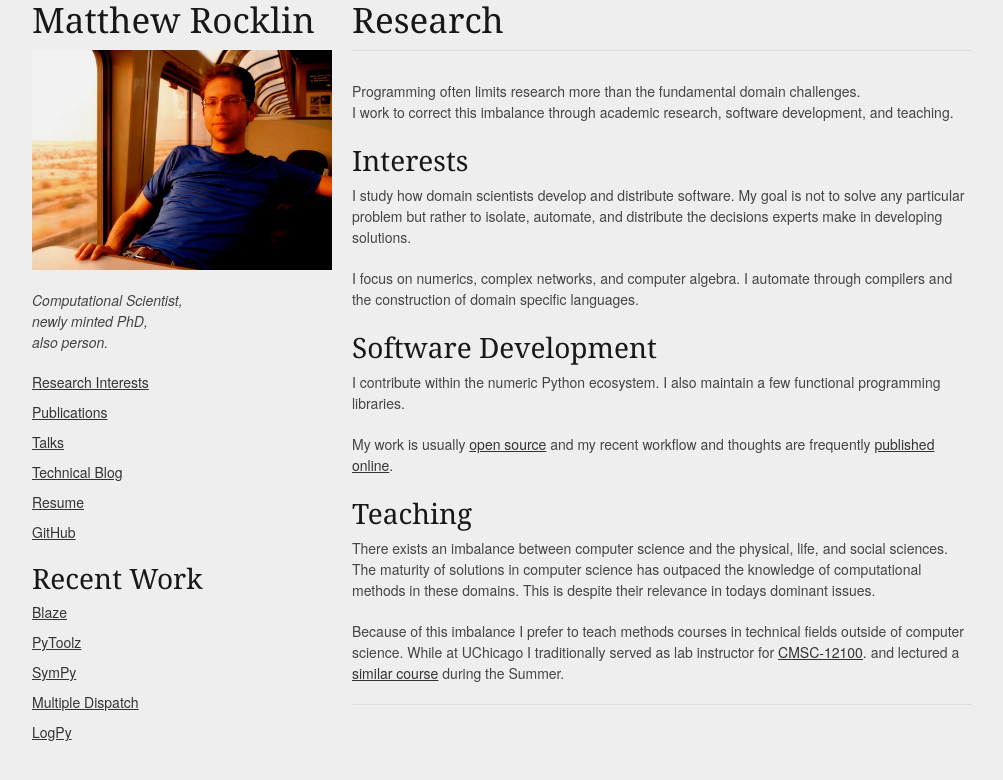
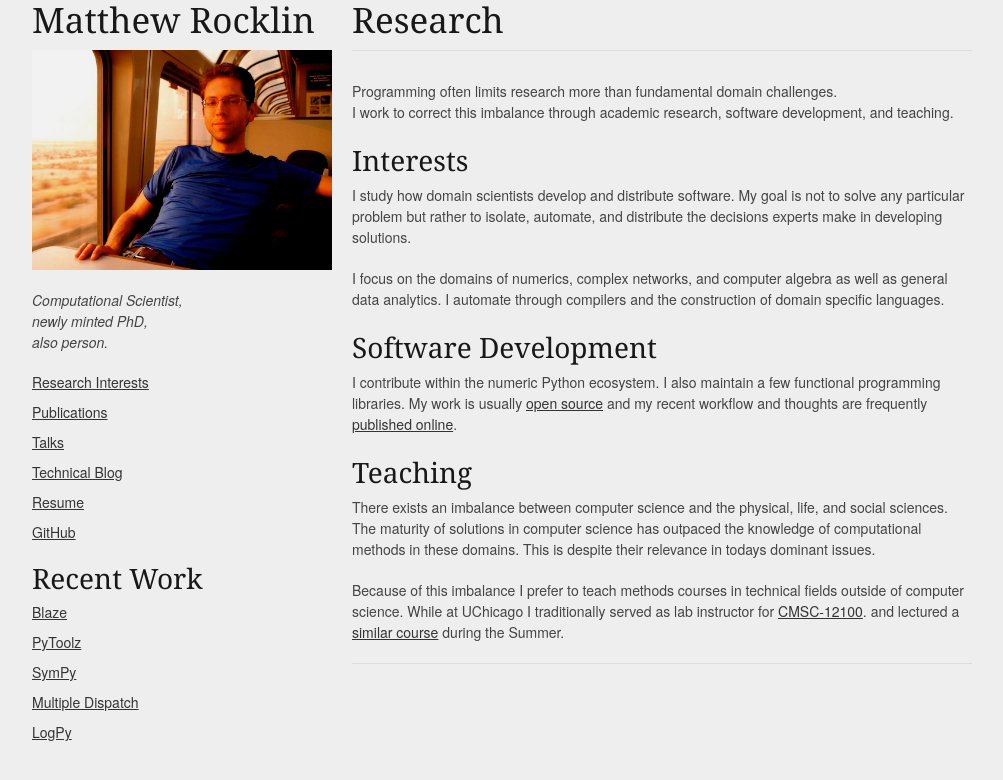
Before and after one commit to mrocklin/mrocklin.github.io, a Jekyll site: the page built from index.md, in a window 1280 px wide. Shown: the top 780 px of the page, without its empty margins (138-1141 px from the left). Built offline with Jekyll 4.4.1, drawn with Linux system fonts in a browser that asks for light colours; Markdown is read by kramdown in place of the engine named in the settings.

Commit message:
more content corrections

```diff
--- a/index.md
+++ b/index.md
@@ -15,17 +14,17 @@ I study how domain scientists develop and distribute software.  My goal is not
 to solve any particular problem but rather to isolate, automate, and distribute
 the decisions experts make in developing solutions.
 
-I focus on numerics, complex networks, and computer algebra.  I automate
-through compilers and the construction of domain specific languages.
+I focus on the domains of numerics, complex networks, and computer algebra as
+well as general data analytics.  I automate through compilers and the
+construction of domain specific languages.
 
 
 ### Software Development
 
 I contribute within the numeric Python ecosystem. I also maintain a few
-functional programming libraries.
-
-My work is usually [open source](http://github.com/mrocklin) and my recent
-workflow and thoughts are frequently [published online](/blog/).
+functional programming libraries. My work is usually [open
+source](http://github.com/mrocklin) and my recent workflow and thoughts are
+frequently [published online](/blog/).
 
 
 ### Teaching
```
Also changed, not shown: other parts of index.md (+1 -2 lines).
